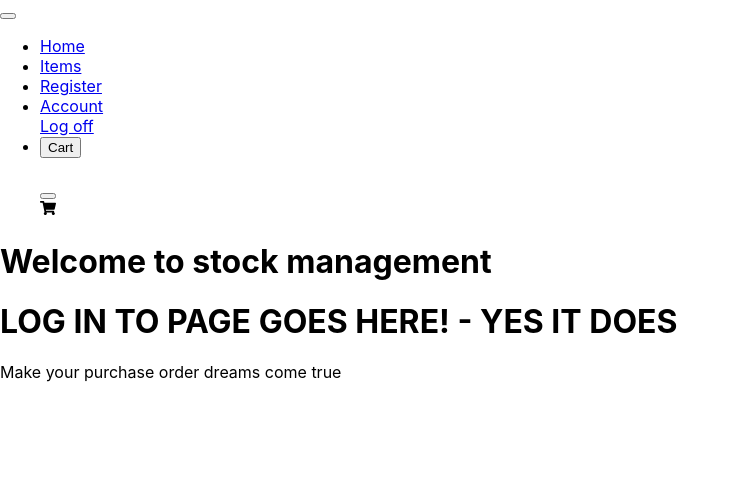
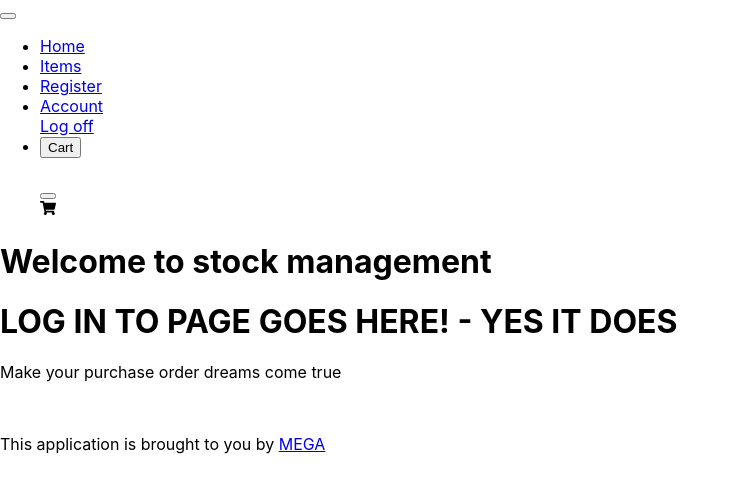
Before and after one commit to mikeatkoo01/Megareact, a React (Create React App) app: page / in a window 1280 px wide. Shown: the top 492 px of the page, without its empty margins (0-739 px from the left). Built offline with nearby package versions, Linux system fonts and the light colour scheme.

Commit message:
bootstrap AW

```diff
--- a/src/App.js
+++ b/src/App.js
@@ -6,6 +6,8 @@
 import ShowCart from './Components/CartFolder/ShowCart';
 import { FaShoppingCart } from "react-icons/fa";
 import Users from './Components/UserFolder/Users';
+
+
 
 
 function App() {
--- /dev/null
+++ b/src/Components/Footer.jsx
@@ -0,0 +1,22 @@
+
+
+        const Footer = () => {
+            return (
+              <>
+                <footer className="mb-0 text-center">
+                  <div className="d-flex align-items-center justify-content-center pb-5">
+                    <div className="col-md-6">
+                      <p className="mb-3 mb-md-0">This application is brought to you by {" "}
+                        <a  href="https://sahibsingh.dev" className="text-decoration-underline text-dark fs-5" target="_blank" rel="noreferrer">MEGA</a>
+                      </p>
+                      <a className="text-dark fs-4" href="https://github.com/ssahibsingh" target="_blank" rel="noreferrer">
+                        <i className="fa fa-github"></i>
+                      </a>
+                    </div>
+                  </div>
+                </footer>
+              </>
+            );
+          };
+
+          export default Footer;
--- a/src/Components/ItemFolder/HomeFolder/Home.jsx
+++ b/src/Components/ItemFolder/HomeFolder/Home.jsx
@@ -1,3 +1,5 @@
+import Footer from "../../Footer";
+
 function Home(){
 
     return(
@@ -8,6 +10,10 @@
 <p>Make your purchase order dreams come true</p>
 
 
+      <br/>
+
+        <Footer/>
+
         </div>
     )
 }
```
